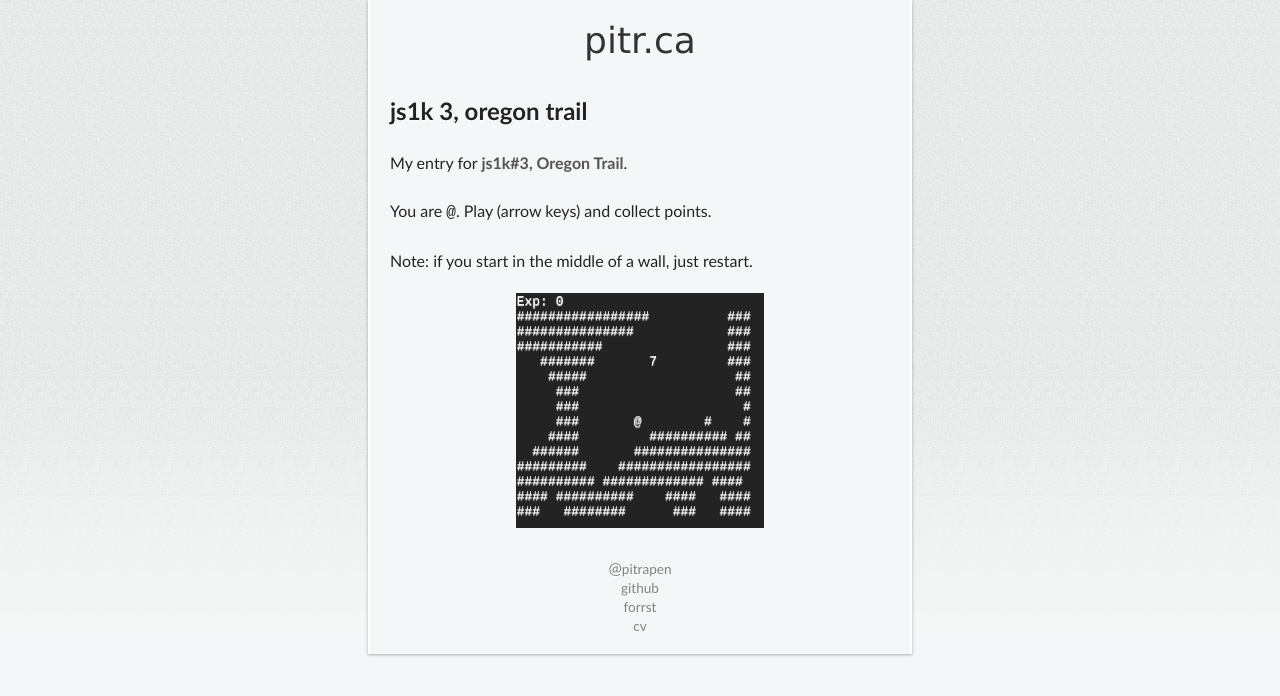
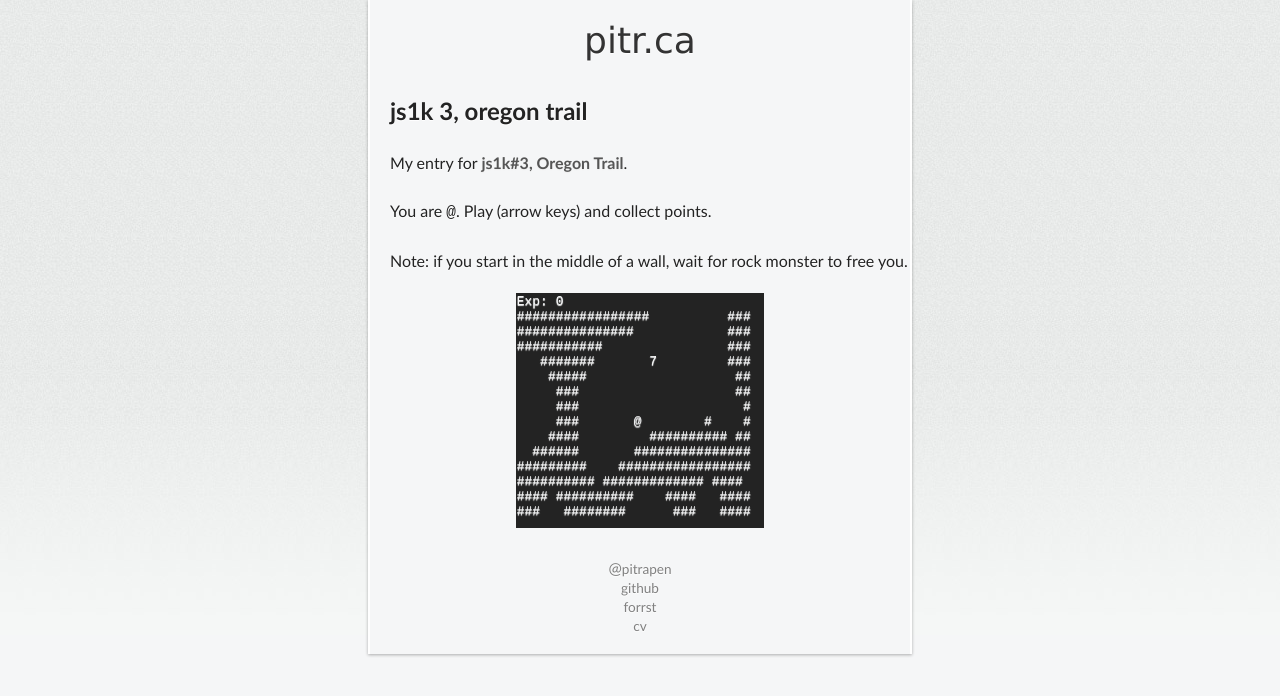
Before and after one commit to pitr/pitr.github.com, a Jekyll site: the page built from _posts/2011-03-13-js1k3.html, in a window 1280 px wide. Shown: the top 696 px of the page. Built offline with Jekyll 4.4.1, drawn with Linux system fonts in a browser that asks for light colours; some web fonts are replaced.

Commit message:
update instruction text

```diff
--- a/_posts/2011-03-13-js1k3.html
+++ b/_posts/2011-03-13-js1k3.html
@@ -13,7 +13,7 @@ title: js1k 3, oregon trail
     You are <code>@</code>. Play (arrow keys) and collect points.
   </p>
   <p>
-    Note: if you start in the middle of a wall, just restart.
+    Note: if you start in the middle of a wall, wait for rock monster to free you.
   </p>
 </section>
 <div id='game'></div>
```
